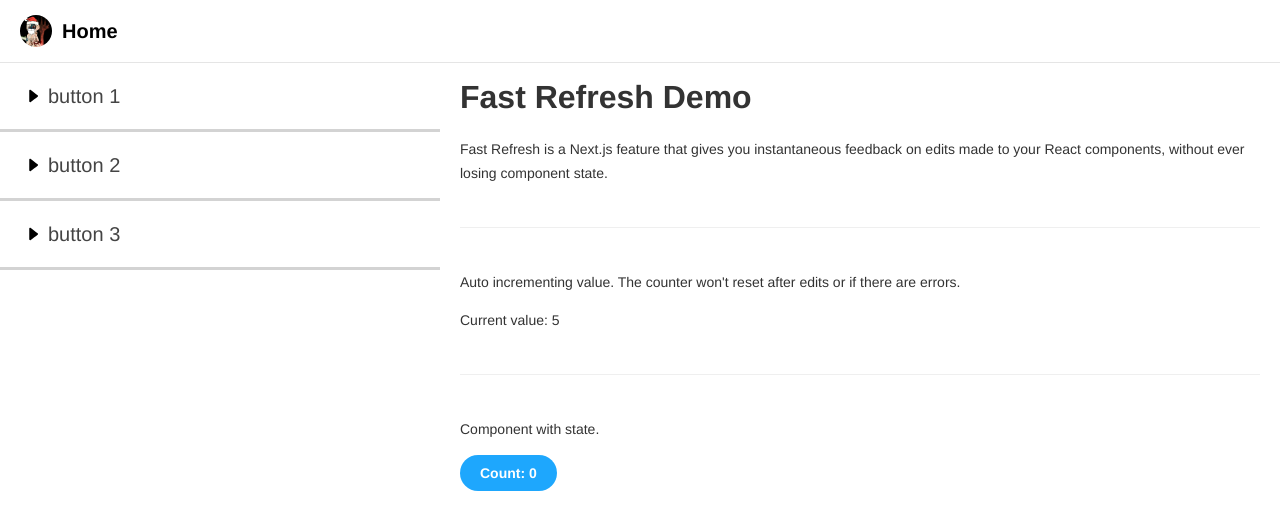
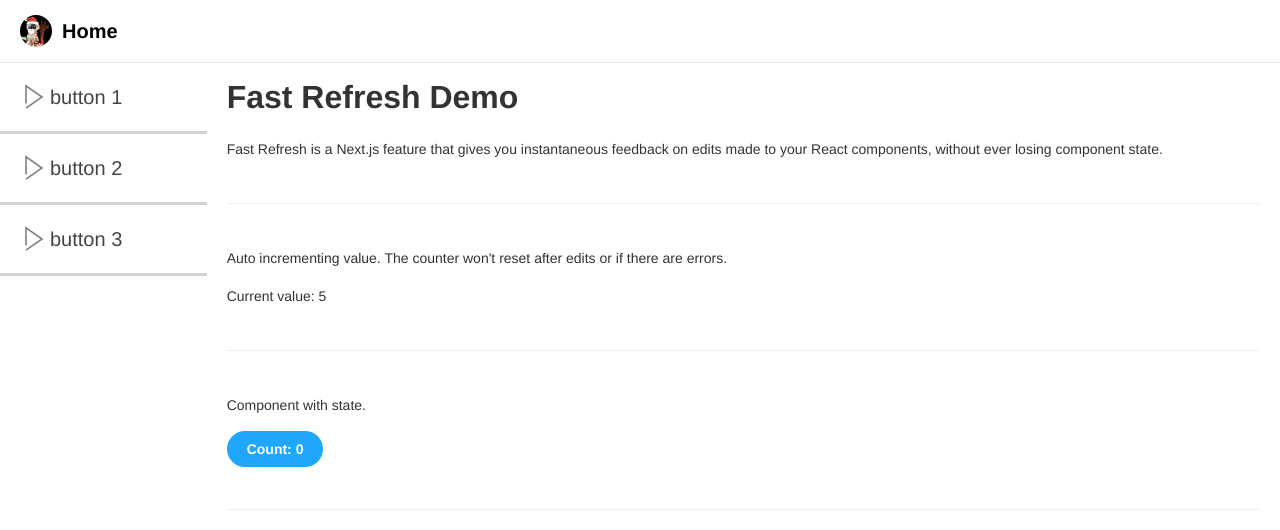
Before and after one commit to danielzsh/cp-sols, a Next.js app: page / in a window 1280 px wide. Shown: the top 530 px of the page. Built offline with nearby package versions, Linux system fonts and the light colour scheme.

Commit message:
accordion is more aesthetic (although should probably change red border)

```diff
--- a/components/accordion/AccordionElement.tsx
+++ b/components/accordion/AccordionElement.tsx
@@ -1,5 +1,6 @@
-import { useState, useRef, useEffect, ReactElement, ReactNode } from 'react';
+import { useState, useRef, useEffect, ReactNode } from 'react';
 import styles from './accordion.module.css';
+import { motion } from 'framer-motion';
 
 export const AccordionElement = ({ children, label } : {children: ReactNode, label: string}) => {
     const [open, setOpen] = useState(true);
@@ -18,15 +19,37 @@ export const AccordionElement = ({ children, label } : {children: ReactNode, lab
         <button className={styles['accordion-button'] + (open ? ` ${styles.open}` : '')} style={{display: 'flex', alignItems: 'center'}} onClick={() => {
             setOpen(!open);
         }}>
-            {open ?
-                <svg clipRule="evenodd" fillRule="evenodd" strokeLinejoin="round" strokeMiterlimit="2" viewBox="0 0 24 24" xmlns="http://www.w3.org/2000/svg" width='30' height='30'>
-                    <path d="m16.843 10.211c.108-.141.157-.3.157-.456 0-.389-.306-.755-.749-.755h-8.501c-.445 0-.75.367-.75.755 0 .157.05.316.159.457 1.203 1.554 3.252 4.199 4.258 5.498.142.184.36.29.592.29.23 0 .449-.107.591-.291 1.002-1.299 3.044-3.945 4.243-5.498z"/>
-                </svg>
-                :
-                <svg clipRule="evenodd" fillRule="evenodd" strokeLinejoin="round" strokeMiterlimit="2" viewBox="0 0 24 24" xmlns="http://www.w3.org/2000/svg"  width='30' height='30'>
-                    <path d="m10.211 7.155c-.141-.108-.3-.157-.456-.157-.389 0-.755.306-.755.749v8.501c0 .445.367.75.755.75.157 0 .316-.05.457-.159 1.554-1.203 4.199-3.252 5.498-4.258.184-.142.29-.36.29-.592 0-.23-.107-.449-.291-.591-1.299-1.002-3.945-3.044-5.498-4.243z"/>
-                </svg>
-            }
+            <motion.svg
+                height="32"
+                width="32"
+                viewBox="0 0 20 20"
+                animate={open ? "open" : "closed"}
+                variants={{
+                    open: {rotate: 90},
+                    closed: {rotate: 0}
+                }}
+            >
+                <motion.path
+                    d="M5 14 L5 3 L15 10 L5 17"
+                    style={{fill: 'none', stroke: 'grey'}}
+                    transition={{duration: 2}}
+                />
+                <motion.path
+                    d="M5 17 L5 3 L15 10 L5 17"
+                    style={{stroke: 'red'}}
+                    variants={{
+                        open: {
+                            pathLength: 1,
+                            fill: "rgba(0, 0, 0, 1)"
+                        },
+                        closed: {
+                            pathLength: 0,
+                            fill: "rgba(0, 0, 0, 0)"
+                        }
+                    }}
+                    transition={{duration: 1, pathLength: {duration: 0.5}}}
+                />
+            </motion.svg>
             {label}
         </button>
         <div
--- a/components/page/Page.tsx
+++ b/components/page/Page.tsx
@@ -1,6 +1,6 @@
 import React, { ReactNode } from 'react';
 import PropTypes from 'prop-types'
-import { Header } from '../Header';
+import { Header } from '../header/Header';
 import { Accordion, AccordionElement } from '../accordion';
 import styles from './page.module.css';
 
--- a/package.json
+++ b/package.json
@@ -8,6 +8,7 @@
     "build-storybook": "storybook build"
   },
   "dependencies": {
+    "framer-motion": "^10.12.10",
     "next": "^13.3.2",
     "react": "latest",
     "react-dom": "latest"
--- a/styles/global.css
+++ b/styles/global.css
@@ -34,7 +34,6 @@ section {
   font-size: 14px;
   line-height: 24px;
   padding: 18px 20px;
-  max-width: 800px;
   color: #333;
 }
 section h1, section h2, section h3 {
```
Also changed, not shown: components/header/Header.tsx (renamed from components/Header.tsx), components/header/header.module.css (renamed from components/header.module.css), 2 other files (tests, documents, lock files or other folders).
